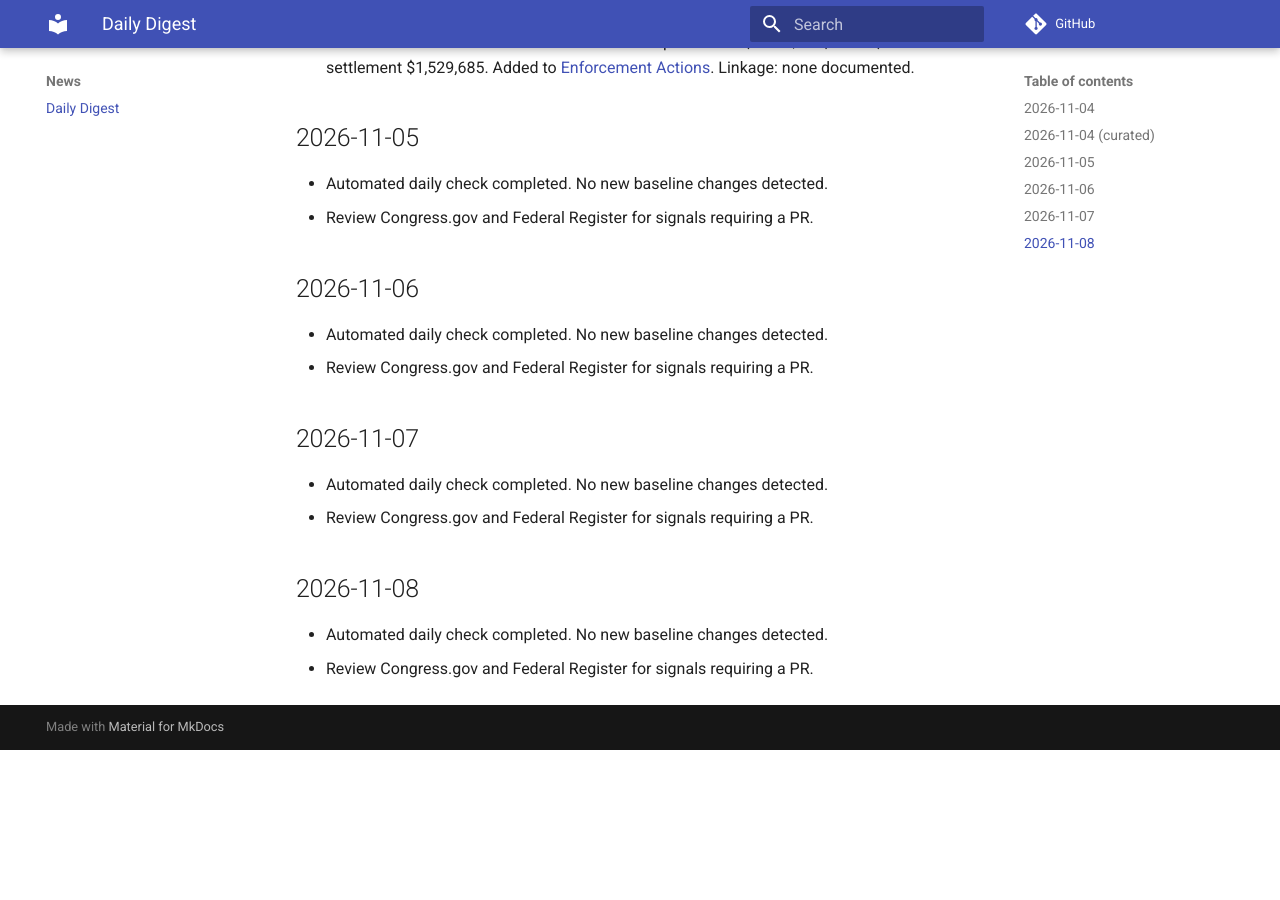
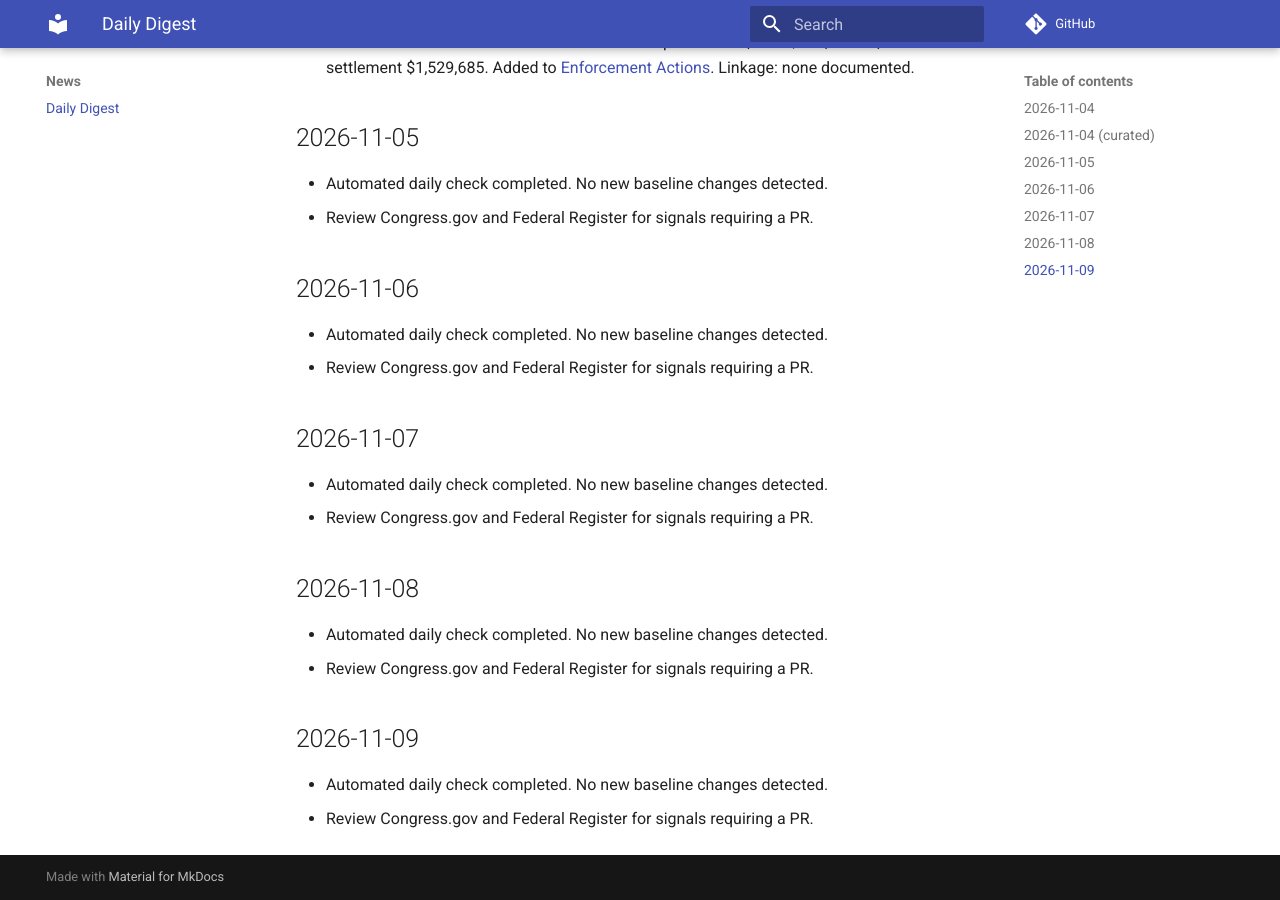
Before and after one commit to felipelago17/Congressional-Influence-Sanctions-Export-Controls, an MkDocs documentation site: the page built from docs/news/digest.md, in a window 1280 px wide and 900 px high, scrolled down 542 px. Built offline with MkDocs 1.6.1 and Material for MkDocs 9.7.7, drawn with Linux system fonts in a browser that asks for light colours; comment, search, counter and statistics services are not loaded; before the commit the page ends 1292 px from its top, so only the background shows below that.

Commit message:
chore: daily digest

```diff
--- a/docs/news/digest.md
+++ b/docs/news/digest.md
@@ -30,3 +30,8 @@ Automated updates only. Tracker rows are added via pull request.
 
 - Automated daily check completed. No new baseline changes detected.
 - Review Congress.gov and Federal Register for signals requiring a PR.
+
+## 2026-11-09
+
+- Automated daily check completed. No new baseline changes detected.
+- Review Congress.gov and Federal Register for signals requiring a PR.
```
